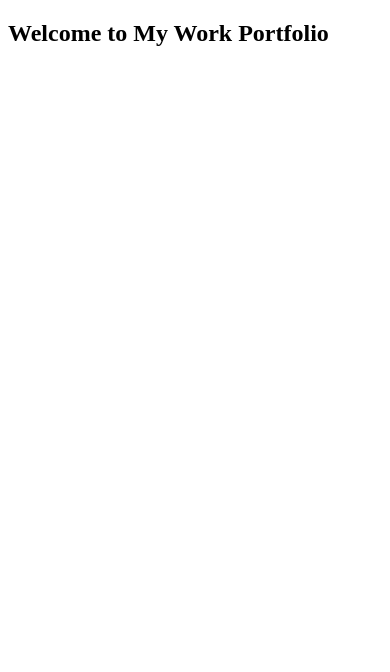
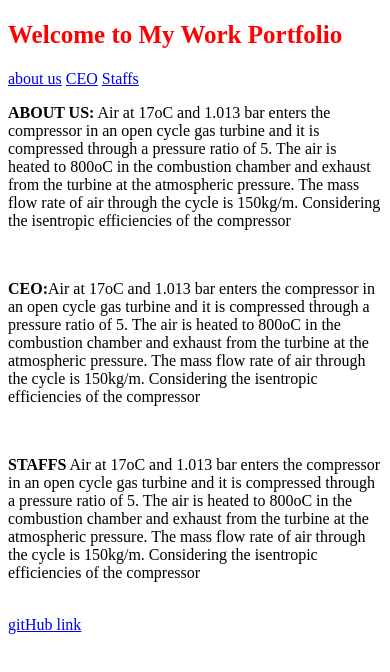
Before and after one commit to VictorOmarT/Onwuasoanyaa_Victor_Proyect, a plain HTML site: page index.html in a window 390 px wide. Drawn offline with Linux system fonts and the light colour scheme.

Commit message:
nzube commit

```diff
--- a/index.html
+++ b/index.html
@@ -5,6 +5,15 @@
     <meta http-equiv="X-UA-Compatible" content="IE=edge">
     <meta name="viewport" content="width=device-width, initial-scale=1.0">
     <title>Document</title>
+<style type="text/css">
+       @media  (max-width: 767px) {
+        h1 {
+            color: red;
+            font-size: 25px;
+        }
+       }
+</style>
+
 </head>
 <body>
     <section id="welcome-section">
@@ -16,6 +25,21 @@
         </div>
     </section>
 
+    <nav id="navbar">
+        <a href="#section1">about us</a>
+        <a href="#section2">CEO</a>
+        <a href="#section3">Staffs</a>
+    </nav>
+
+<p id="section1"><strong>ABOUT US:</strong> Air at 17oC and 1.013 bar enters the compressor in an open cycle gas turbine and it is compressed through a pressure ratio of 5. The air is heated to 800oC in the combustion chamber and exhaust from the turbine at the atmospheric pressure. The mass flow rate of air through the cycle is 150kg/m. Considering the isentropic efficiencies of the compressor </p><br>
+
+<p id="section2"><strong>CEO:</strong>Air at 17oC and 1.013 bar enters the compressor in an open cycle gas turbine and it is compressed through a pressure ratio of 5. The air is heated to 800oC in the combustion chamber and exhaust from the turbine at the atmospheric pressure. The mass flow rate of air through the cycle is 150kg/m. Considering the isentropic efficiencies of the compressor </p><br>
+
+<p id="section3"><strong>STAFFS</strong> Air at 17oC and 1.013 bar enters the compressor in an open cycle gas turbine and it is compressed through a pressure ratio of 5. The air is heated to 800oC in the combustion chamber and exhaust from the turbine at the atmospheric pressure. The mass flow rate of air through the cycle is 150kg/m. Considering the isentropic efficiencies of the compressor </p><br>
+
+    <a href="https://github.com/VictorOmarT/Onwuasoanyaa_Victor_Proyect.git" target="_blank" id="profile-link">gitHub link</a>
+
+
 
 
 
```
